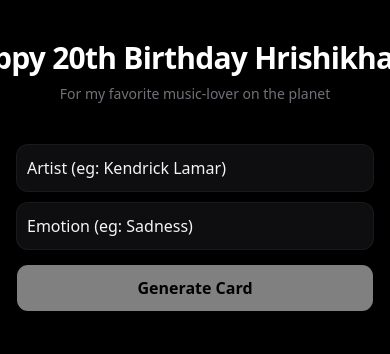
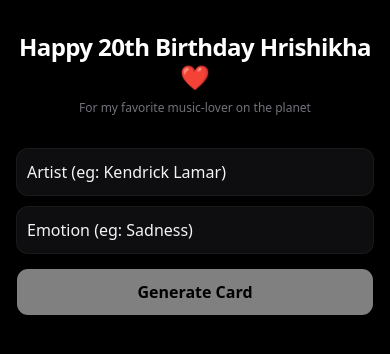
Before and after one commit to theflawlesserror/lyricard_frontend, a React app: page / in a window 390 px wide. Shown: the top 354 px of the page. Built offline with nearby package versions, Linux system fonts and the light colour scheme; the HTML template or start-up script is replaced by a standard one.

Commit message:
upd: fixed mobile bugs

```diff
--- a/src/App.jsx
+++ b/src/App.jsx
@@ -57,36 +57,36 @@ function App() {
   };
 
 return (
-    <div className="relative min-h-screen bg-black flex flex-col items-center py-10 px-4 font-sans selection:bg-white/20 overflow-x-hidden">
+    <div className="relative min-h-screen w-full max-w-[100vw] bg-black flex flex-col items-center py-8 sm:py-10 px-4 sm:px-6 font-sans selection:bg-white/20 overflow-x-hidden">
 
       {/* Background Aurora */}
       <div
-        className="absolute top-1/2 left-1/2 -translate-x-1/2 -translate-y-1/2 w-[800px] h-[800px] rounded-full blur-[140px] opacity-25 pointer-events-none transition-colors duration-700 ease-in-out"
+        className="absolute top-1/2 left-1/2 -translate-x-1/2 -translate-y-1/2 w-[150vw] h-[150vw] sm:w-[800px] sm:h-[800px] rounded-full blur-[100px] sm:blur-[140px] opacity-25 pointer-events-none transition-colors duration-700 ease-in-out"
         style={{ backgroundColor: cardData ? cardData.dominant_color_hex : 'transparent' }}
       />
 
       {/* Title Section */}
-      <div className="relative z-10 text-center space-y-2 mb-10">
-        <h1 className="text-3xl font-bold text-white tracking-tight whitespace-nowrap">
-          Happy 20th Birthday Hrishikha <span className="text-red-500">❤️</span>
+      <div className="relative z-10 w-full max-w-sm text-center space-y-2 mb-8 sm:mb-10">
+        <h1 className="text-2xl sm:text-3xl font-bold text-white tracking-tight leading-tight">
+          Happy 20th Birthday Hrishikha <span className="text-red-500 inline-block">❤️</span>
         </h1>
-        <p className="text-zinc-500 text-sm font-medium">For my favorite music-lover on the planet</p>
+        <p className="text-zinc-500 text-xs sm:text-sm font-medium px-2">For my favorite music-lover on the planet</p>
       </div>
 
       {/* Input Section */}
-      <div className="relative z-10 w-full max-w-sm flex flex-col gap-3 mb-12">
+      <div className="relative z-10 w-full max-w-sm flex flex-col gap-3 mb-10">
         <div className="flex flex-col gap-2.5">
           <Input
             placeholder="Artist (eg: Kendrick Lamar)"
             value={artist}
             onChange={(e) => setArtist(e.target.value)}
-            className="bg-zinc-900/60 backdrop-blur-2xl border-white/5 text-zinc-100 h-12 rounded-xl"
+            className="bg-zinc-900/60 backdrop-blur-2xl border-white/5 text-zinc-100 h-12 rounded-xl w-full"
           />
           <Input
             placeholder="Emotion (eg: Sadness)"
             value={emotion}
             onChange={(e) => setEmotion(e.target.value)}
-            className="bg-zinc-900/60 backdrop-blur-2xl border-white/5 text-zinc-100 h-12 rounded-xl"
+            className="bg-zinc-900/60 backdrop-blur-2xl border-white/5 text-zinc-100 h-12 rounded-xl w-full"
           />
           <Button
             onClick={handleGenerate}
@@ -98,59 +98,59 @@ return (
         </div>
       </div>
 
-      {/* The Lyric Card - Restored to PRO size */}
-      <div className="relative z-10 w-full flex justify-center pb-12">
+      {/* The Lyric Card */}
+      <div className="relative z-10 w-full max-w-sm sm:max-w-[450px] flex justify-center pb-12">
         {isLoading && (
-          <Skeleton className="w-full max-w-[450px] h-[550px] rounded-[40px] bg-zinc-900/40 border border-white/5" />
+          <Skeleton className="w-full aspect-[4/5] sm:h-[550px] rounded-[32px] sm:rounded-[40px] bg-zinc-900/40 border border-white/5" />
         )}
 
         {cardData && !isLoading && (
-          <div className="animate-in fade-in zoom-in-95 duration-500">
+          <div className="animate-in fade-in zoom-in-95 duration-500 w-full">
             <Card
-              className="w-[450px] min-h-[550px] border-none shadow-[0_35px_60px_-15px_rgba(0,0,0,0.6)] rounded-[45px] overflow-hidden flex flex-col"
+              className="w-full max-w-[450px] min-h-[450px] sm:min-h-[550px] border-none shadow-[0_20px_40px_-15px_rgba(0,0,0,0.6)] sm:shadow-[0_35px_60px_-15px_rgba(0,0,0,0.6)] rounded-[32px] sm:rounded-[45px] overflow-hidden flex flex-col mx-auto"
               style={{ backgroundColor: cardData.dominant_color_hex }}
             >
-              <CardContent className="p-6 sm:p-10 flex flex-col h-full">
+              <CardContent className="p-7 sm:p-10 flex flex-col h-full">
                 {/* Header: Album Art & Info */}
-                <div className="flex items-start gap-5 mb-10">
+                <div className="flex items-start gap-4 sm:gap-5 mb-8 sm:mb-10">
                   <img
                     src={cardData.album_art_url}
                     alt="Album Art"
-                    className="w-20 h-20 rounded-xl shadow-lg object-cover"
+                    className="w-16 h-16 sm:w-20 sm:h-20 rounded-xl shadow-lg object-cover shrink-0"
                   />
                   <div
-                    className="flex flex-col pt-1"
+                    className="flex flex-col pt-0.5 sm:pt-1 overflow-hidden"
                     style={{ color: getTextColor(cardData.dominant_color_hex) }}
                   >
-                    <h2 className="text-2xl font-extrabold tracking-tight leading-none mb-1">
+                    <h2 className="text-xl sm:text-2xl font-extrabold tracking-tight leading-tight mb-1 truncate">
                       {cardData.target_song}
                     </h2>
-                    <p className="text-lg font-medium opacity-70">
+                    <p className="text-base sm:text-lg font-medium opacity-70 truncate">
                       {cardData.artist}
                     </p>
                   </div>
                 </div>
 
-                {/* Body: The Lyrics (The centerpiece) */}
+                {/* Body: The Lyrics */}
                 <div
-                  className="flex-grow flex items-center mb-10"
+                  className="flex-grow flex items-center mb-8 sm:mb-10"
                   style={{ color: getTextColor(cardData.dominant_color_hex) }}
                 >
-                  <p className="text-[28px] font-black leading-[1.15] whitespace-pre-wrap tracking-tight">
+                  <p className="text-2xl sm:text-[28px] font-black leading-[1.2] sm:leading-[1.15] whitespace-pre-wrap tracking-tight break-words">
                     {cardData.lyrics_snippet}
                   </p>
                 </div>
 
-                {/* Branding Footer (Mimics the logo in your reference) */}
+                {/* Branding Footer */}
                 <div
-                  className="flex items-center gap-2 pt-4 border-t border-black/5"
+                  className="flex items-center gap-2 pt-4 border-t border-black/5 mt-auto"
                   style={{ color: getTextColor(cardData.dominant_color_hex) }}
                 >
-                   <div className="w-8 h-8 rounded-full bg-current flex items-center justify-center">
-                      <div className="w-4 h-4 bg-transparent border-2 border-current rounded-full"
+                   <div className="w-6 h-6 sm:w-8 sm:h-8 rounded-full bg-current flex items-center justify-center shrink-0">
+                      <div className="w-3 h-3 sm:w-4 sm:h-4 bg-transparent border-2 border-current rounded-full"
                            style={{ borderColor: cardData.dominant_color_hex }} />
                    </div>
-                   <span className="font-bold text-xl tracking-tighter">Lyricard</span>
+                   <span className="font-bold text-lg sm:text-xl tracking-tighter">Lyricard</span>
                 </div>
               </CardContent>
             </Card>
```
